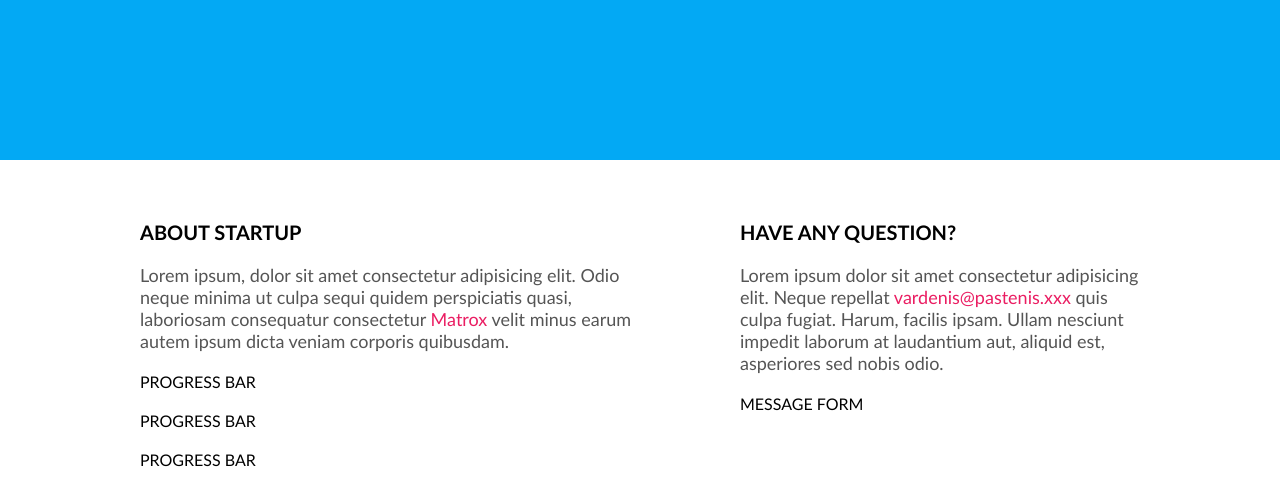
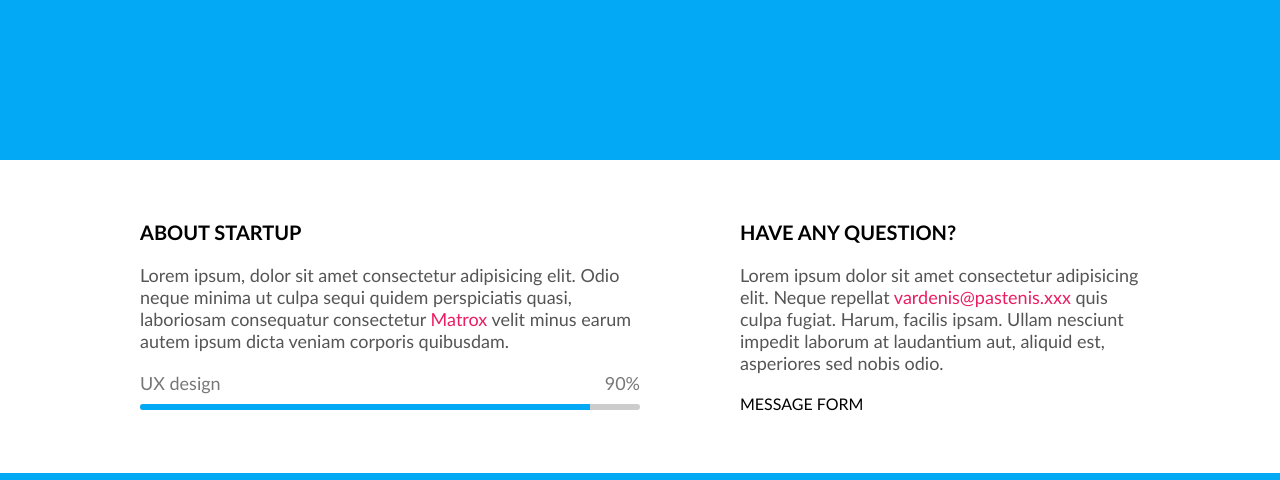
Before and after one commit to JustEdga/4-coming-soon, a website: page index.html in a window 1280 px wide. Shown: the part 640-1120 px from the top of the page. Drawn offline with Linux system fonts and the light colour scheme.

Commit message:
Progress bar style #8

```diff
--- a/css/components/progress-bar.css
+++ b/css/components/progress-bar.css
@@ -0,0 +1,25 @@
+.progress-bar {
+    display: flex;
+    flex-direction: column;
+    gap: 10px;
+}
+.progress-bar > .top {
+    display: flex;
+    justify-content: space-between;
+    color: #777;
+    font-size: 18px;
+}
+
+.progress-bar > .bottom{
+    height: 6px;
+    background-color: #ccc;
+    border-radius: 3px;
+}
+.progress-bar > .bottom > .progress {
+    height: inherit;
+    width: 90%;
+    background-color: var(--primary-color);
+    border-radius: inherit;
+    border-top-right-radius: 0;
+    border-bottom-right-radius: 0;
+}
--- a/index.html
+++ b/index.html
@@ -44,14 +44,14 @@
                 <div class="left-column">
                     <h2 class="section-title">About startup</h2>
                     <p class="section-description">Lorem ipsum, dolor sit amet consectetur adipisicing elit. Odio neque minima ut culpa sequi quidem perspiciatis quasi, laboriosam consequatur consectetur <a href="#">Matrox</a> velit minus earum autem ipsum dicta veniam corporis quibusdam.</p>
-                    <div>
-                        PROGRESS BAR
-                    </div>
-                    <div>
-                        PROGRESS BAR
-                    </div>
-                    <div>
-                        PROGRESS BAR
+                    <div class="progress-bar">
+                        <div class="top">
+                            <div class="label">UX design</div>
+                            <div class="value">90%</div>
+                        </div>
+                        <div class="bottom">
+                            <div class="progress"></div>
+                        </div>
                     </div>
                 </div>
                 <div class="right-column">
```
